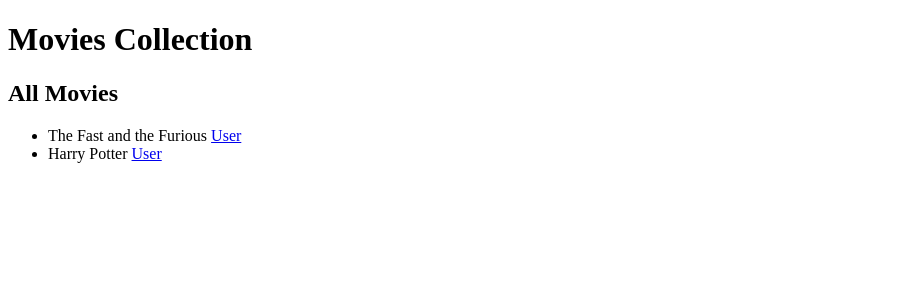
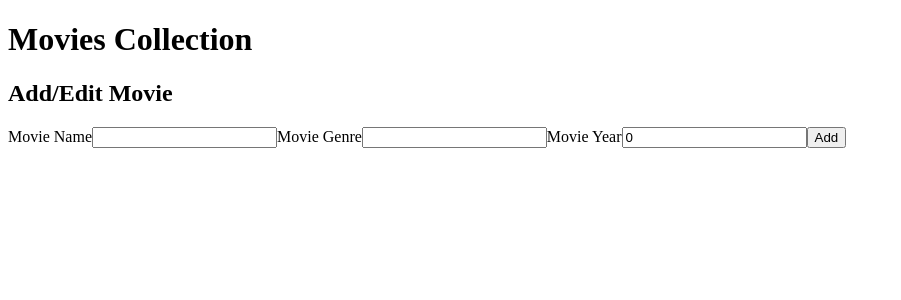
Before and after one commit to JahidulPabelIslam/Movies-Management-Angular4-Test, an Angular app: page /movie/add in a window 1280 px wide. Shown: the top 300 px of the page, without its empty margins (0-901 px from the left). Built offline with nearby package versions, Linux system fonts and the light colour scheme.

Commit message:
Allow adding of new movies.

```diff
--- a/src/app/app.module.ts
+++ b/src/app/app.module.ts
@@ -1,36 +1,34 @@
 import { BrowserModule } from '@angular/platform-browser';
 import { NgModule } from '@angular/core';
 import { RouterModule, Routes } from '@angular/router';
+import { FormsModule } from '@angular/forms';
 
 
 import { AppComponent } from './app.component';
 import { MoviesComponent } from './components/movies/movies.component';
+import { MovieInputComponent } from './components/movie-input/movie-input.component';
 
 
 import { MoviesService } from './services/movies.service';
 
 const appRoutes: Routes = [
-    { path: 'movie/:id', component: MoviesComponent },
-    {
-        path: 'movies',
-        component: MoviesComponent,
-        data: { title: 'Movies List' }
-    },
-    { path: '',
-        redirectTo: '/movies',
-        pathMatch: 'full'
-    },
+    { path: 'movie/:id/edit', component: MovieInputComponent },
+    { path: 'movie/add', component: MovieInputComponent },
+    { path: 'movies', component: MoviesComponent },
+    { path: '', redirectTo: '/movies', pathMatch: 'full' },
     { path: '**', component: MoviesComponent }
 ];
 
 @NgModule({
   declarations: [
     AppComponent,
-    MoviesComponent
+    MoviesComponent,
+    MovieInputComponent
   ],
   imports: [
     BrowserModule,
-    RouterModule.forRoot(appRoutes)
+    RouterModule.forRoot(appRoutes),
+    FormsModule
   ],
   providers: [MoviesService],
   bootstrap: [AppComponent]
--- a/src/app/classes/movie.ts
+++ b/src/app/classes/movie.ts
@@ -4,7 +4,7 @@
     genre: String;
     year: number;
 
-    constructor(id: number, name: string, genre: string, year: number) {
+    constructor(id: number, name: String, genre: String, year: number) {
         this.id = id;
         this.name = name;
         this.genre = genre;
--- /dev/null
+++ b/src/app/components/movie-input/movie-input.component.html
@@ -0,0 +1,13 @@
+<h2>Add/Edit Movie</h2>
+
+<label for="movie-name">Movie Name</label>
+<input type="text" [(ngModel)]="movieName" value={{movieName}} id="movie-name"/>
+
+<label for="movie-genre">Movie Genre</label>
+<input type="text" [(ngModel)]="movieGenre" value={{movieGenre}} id="movie-genre"/>
+
+<label for="movie-year">Movie Year</label>
+<input type="number" [(ngModel)]="movieYear" value={{movieYear}} id="movie-year"/>
+
+
+<button (click)="addMovie()">Add</button>
--- /dev/null
+++ b/src/app/components/movie-input/movie-input.component.ts
@@ -0,0 +1,41 @@
+import { Component, OnInit, Input } from '@angular/core';
+
+import { Router, ActivatedRoute, Params } from '@angular/router';
+import { MoviesService } from '../../services/movies.service';
+
+@Component({
+  selector: 'app-movie-input',
+  templateUrl: './movie-input.component.html',
+  styleUrls: ['./movie-input.component.css']
+})
+export class MovieInputComponent implements OnInit {
+
+  @Input() movieId: number;
+  @Input() movieName: String;
+  @Input() movieGenre: String;
+  @Input() movieYear: number;
+
+  constructor(private moviesService: MoviesService, private route: ActivatedRoute, private router: Router) {
+      this.movieName = '';
+      this.movieGenre = '';
+      this.movieYear = 0;
+  }
+
+  ngOnInit() {
+      this.route.params.forEach((params: Params) => {
+          if (params['id'] !== undefined) {
+              this.movieId = parseInt(params['id'], 10);
+              const movie = this.moviesService.getMovie(this.movieId);
+              this.movieName = movie.name;
+              this.movieGenre = movie.genre;
+              this.movieYear = movie.year;
+          }
+      });
+  }
+
+    private addMovie(): void {
+        this.moviesService.addMovie(this.movieName, this.movieGenre, this.movieYear);
+        this.router.navigateByUrl('/movies');
+    }
+
+}
--- a/src/app/services/movies.service.ts
+++ b/src/app/services/movies.service.ts
@@ -17,7 +17,7 @@
      this.nextId = 3;
   }
 
-    public addMovie(name: string, genre: string, year: number): void {
+    public addMovie(name: String, genre: String, year: number): void {
         const movie = new Movie(this.nextId, name, genre, year);
         this.movies.push(movie);
         this.nextId++;
@@ -31,4 +31,8 @@
         this.movies = this.movies.filter((movie) => movie.id !== id);
     }
 
+    public getMovie(id: number): Movie {
+        return this.getMovies().find(hero => hero.id === id);
+    }
+
 }
```
Also changed, not shown: src/app/components/movie-input/movie-input.component.css (added), 1 other file (tests, documents, lock files or other folders).
